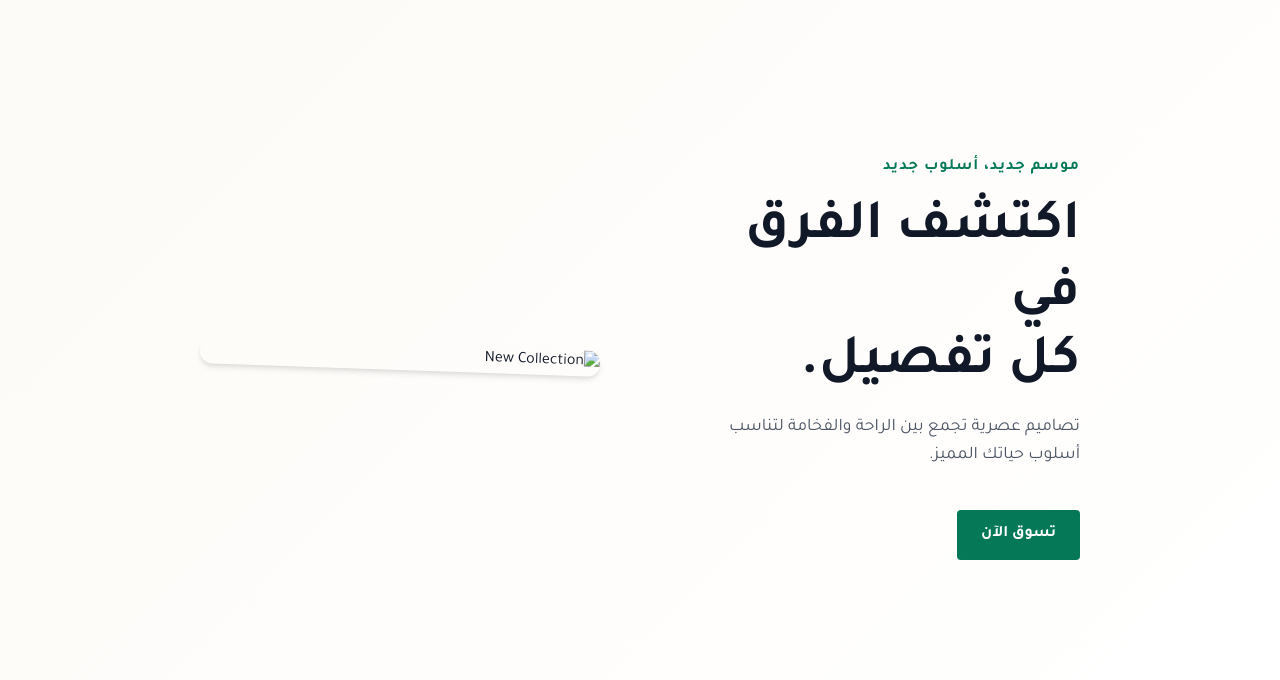
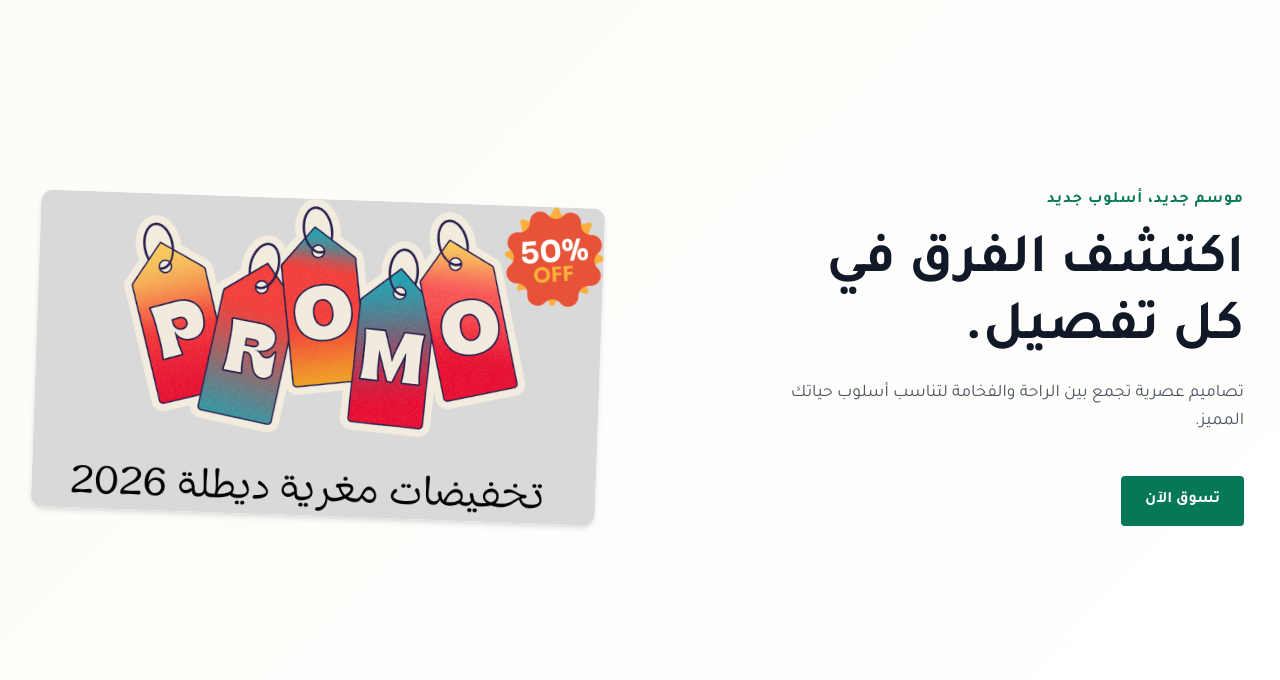
Before and after one commit to SOUBRA16/nova, a plain HTML site: page index.html in a window 1280 px wide. Shown: the part 120-800 px from the top of the page. Drawn offline with Linux system fonts and the light colour scheme.

Commit message:
Update index.html

```diff
--- a/index.html
+++ b/index.html
@@ -70,7 +70,7 @@
                 <a href="#products" class="btn btn--primary" data-i18n="shop_now">تسوق الآن</a>
             </div>
             <div class="hero__image-wrapper">
-                <img src="c:\Users\admin\Downloads\تخ.png"
+                <img src="IMAG2.PNG"
                     alt="New Collection" class="hero__image">
             </div>
         </div>
@@ -164,4 +164,5 @@
     </script>
 </body>
 
+
 </html>
```
